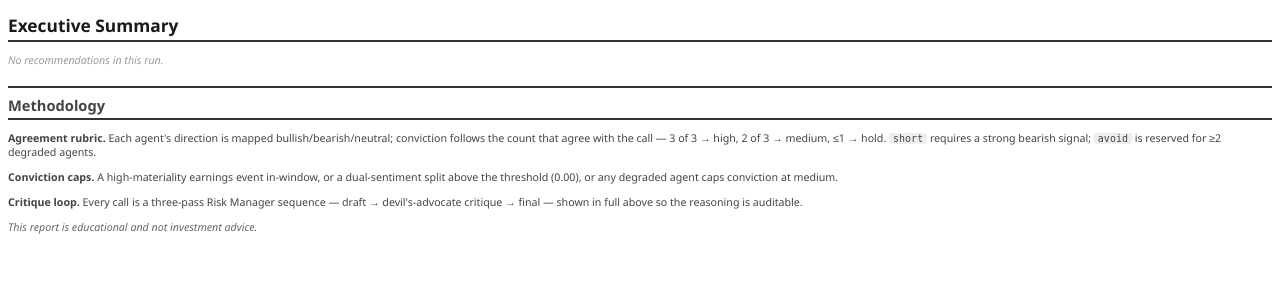
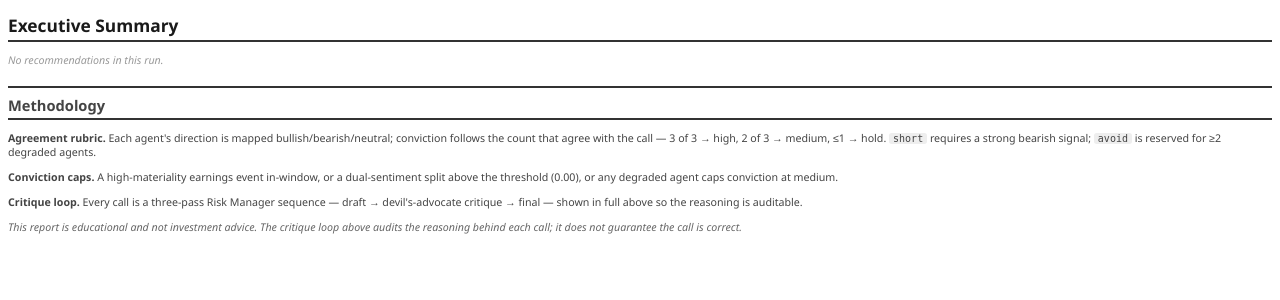
Before and after one commit to gilbarel1/algotrade-project, a Python web app: template quant_service/templates/report.html.j2 in a window 1280 px wide. Shown: the part 82-382 px from the top of the page. Run offline with Jinja, Linux system fonts and the light colour scheme; the template is opened without the code that fills it, so the values that code supplies are empty.

Commit message:
Report footer: name the critique-loop correctness limit (design 8.1, 13)
The README and design 13 both claimed the PDF "disclaims this explicitly",
where *this* is the three-pass loop not guaranteeing a correct call. It did
not: the footer carried only a general educational / not-investment-advice
line, and the critique-loop paragraph above it read as a strength.

Rather than weaken the docs, make the claim true. The footer disclaimer now
also states that the loop audits the reasoning without guaranteeing the call
is correct, so the 13 limitation reaches the grader-facing artifact instead of
living only in the docs. 8.1 enumerates the footer's contents, so it is
amended alongside the template; 13 and the README are reworded to match.

Co-Authored-By: Claude Opus 5 <noreply@anthropic.com>

```diff
--- a/quant_service/templates/report.html.j2
+++ b/quant_service/templates/report.html.j2
@@ -204,7 +204,8 @@
     <p><strong>Conviction caps.</strong> A high-materiality earnings event in-window, or a dual-sentiment split above the threshold ({{ "%.2f"|format(methodology.disagreement_threshold) }}), or any degraded agent caps conviction at medium.</p>
     <p><strong>Critique loop.</strong> Every call is a three-pass Risk Manager sequence — draft → devil's-advocate critique → final — shown in full above so the reasoning is auditable.</p>
     <p class="disclaimer">
-      This report is educational and not investment advice.
+      This report is educational and not investment advice. The critique loop above audits the
+      reasoning behind each call; it does not guarantee the call is correct.
     </p>
   </footer>
 
```
Also changed, not shown: docs/design.md (+2 -2 lines), README.md.
